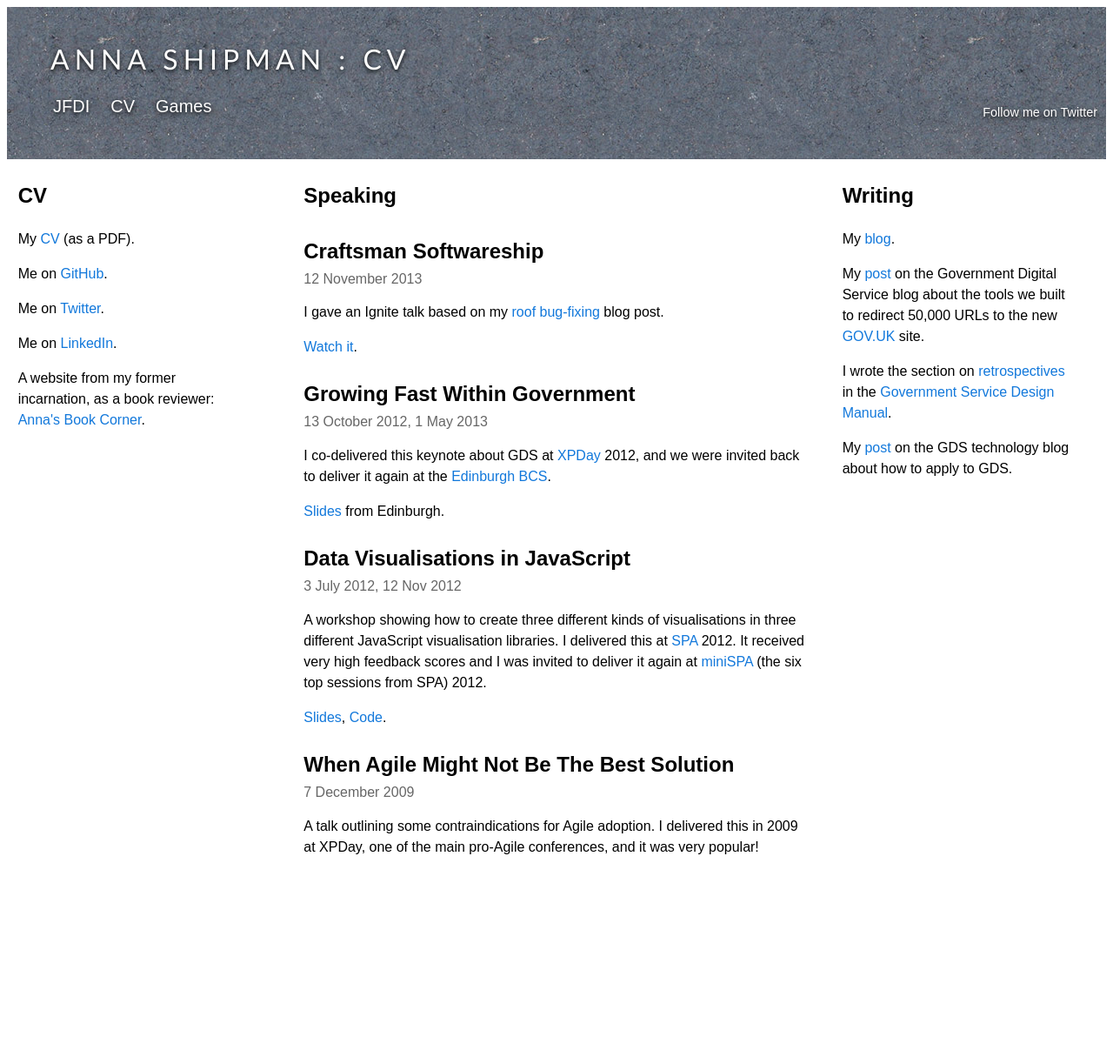
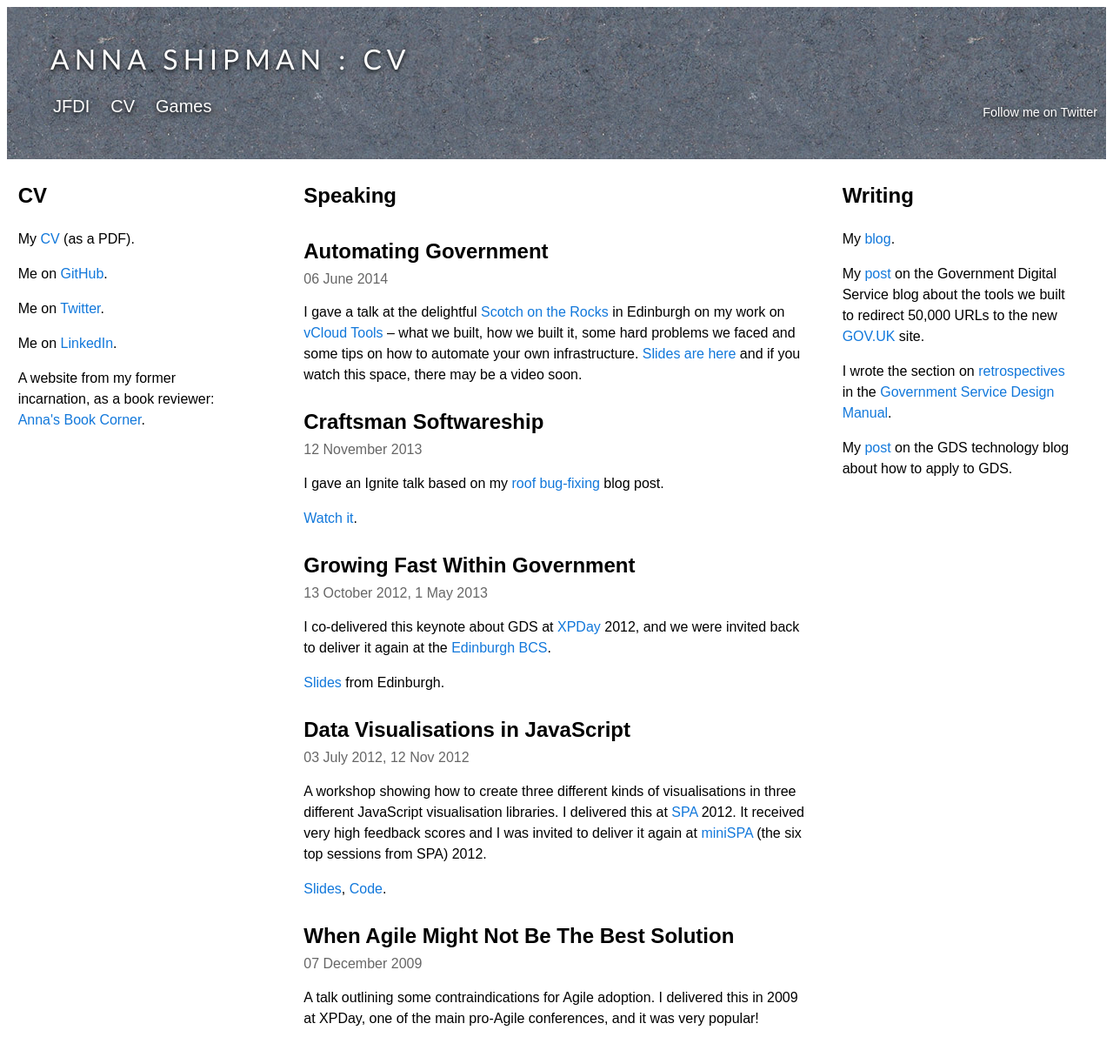
Before and after one commit to annashipman/annashipman.github.io, a Jekyll site: the page cv.html, which Jekyll copies as it is, in a window 1280 px wide. Shown: the whole page at 87% size. Built offline with Jekyll 4.4.1, drawn with Linux system fonts in a browser that asks for light colours; Markdown is read by kramdown in place of the engine named in the settings; before the commit the page ends 1018 px from its top, so only the background shows below that.

Commit message:
Add Scotch on the Rocks talk
Also, standardise on leading 0 for single-digit dates.

```diff
--- a/cv.html
+++ b/cv.html
@@ -29,6 +29,9 @@
 
 <div>
 <h2>Speaking</h2>
+<h1><a href="http://sotr.eu/speakers.html#annashipman" target="_blank">Automating Government</a></h1>
+<date>06 June 2014</date>
+<p>I gave a talk at the delightful <a href="http://sotr.eu/" target="_blank">Scotch on the Rocks</a> in Edinburgh on my work on <a href="https://github.com/gds-operations/vcloud-tools" target="_blank">vCloud Tools</a> – what we built, how we built it, some hard problems we faced and some tips on how to automate your own infrastructure. <a href="http://www.slideshare.net/annashipman/automating-government" target="_blank">Slides are here</a> and if you watch this space, there may be a video soon.</p>
 <h1><a href="http://www.youtube.com/watch?v=Q1qWzz6liK0" target="_blank">Craftsman Softwareship</a></h1>
 <date>12 November 2013</date>
 <p>I gave an Ignite talk based on my <a href="/jfdi/roof-bug-fixing.html">roof bug-fixing</a> blog post.</p><p><a href="http://www.youtube.com/watch?v=Q1qWzz6liK0" target="_blank">Watch it</a>.</p>
@@ -38,14 +41,14 @@
 <p><a href="http://www.slideshare.net/annashipman/x-pday-23022981"
 target="_blank">Slides</a> from Edinburgh.</p>
 <h1><a href="http://www.spaconference.org/spa2012/sessions/session412.html" target="_blank">Data Visualisations in JavaScript</a></h1>
-<date>3 July 2012, 12 Nov 2012</date>
+<date>03 July 2012, 12 Nov 2012</date>
 <p>A workshop showing how to create three different kinds of visualisations in
 three different JavaScript visualisation libraries. I delivered this at <a href="http://www.spaconference.org/" target="_blank">SPA</a> 2012. It received very high feedback scores and I was invited to deliver it again at <a href="http://bcs-spa.org/minispa-2012.html" target="_blank">miniSPA</a> (the six top sessions from SPA) 2012</a>.<p>
 
 <p><a href="http://www.slideshare.net/annashipman/data-visualisations-in-iavascript" target="_blank">Slides</a>, <a href="https://github.com/annashipman/data-visualisations-in-javascript" target="_blank">Code</a>.</p>
 
 <h1><a href="http://xpday-london.editme.com/WhenAgileMightNotBeTheBestSolution" target="_blank">When Agile Might Not Be The Best Solution</a></h1>
-<date>7 December 2009</date>
+<date>07 December 2009</date>
 <p>A talk outlining some contraindications for Agile adoption. I delivered this
 in 2009 at XPDay, one of the main pro-Agile conferences, and it was very popular!</p>
 
--- a/index.html
+++ b/index.html
@@ -27,6 +27,11 @@
             <div class="col1">
                 <!-- Column 1 start -->
 <div><h1>Recent stuff</h1></div>
+<div class="blog-post">
+<h1><a href="http://sotr.eu/speakers.html#annashipman" target="_blank">Automating Government</a></h1>
+<date>06 June 2014</date>
+<p>I gave a talk at the delightful <a href="http://sotr.eu/" target="_blank">Scotch on the Rocks</a> in Edinburgh on my work on <a href="https://github.com/gds-operations/vcloud-tools" target="_blank">vCloud Tools</a> – what we built, how we built it, some hard problems we faced and some tips on how to automate your own infrastructure. <a href="http://www.slideshare.net/annashipman/automating-government" target="_blank">Slides are here</a> and if you watch this space, there may be a video soon.</p>
+</div>
 <div class="blog-post">
 <h1><a href="https://gdstechnology.blog.gov.uk/2014/06/04/using-git-to-refactor-vcloud-tools-into-separate-gems/" target="_blank">Using Git to refactor vCloud Tools into separate gems</a></h1>
 <date>04 June 2014</date>
```
